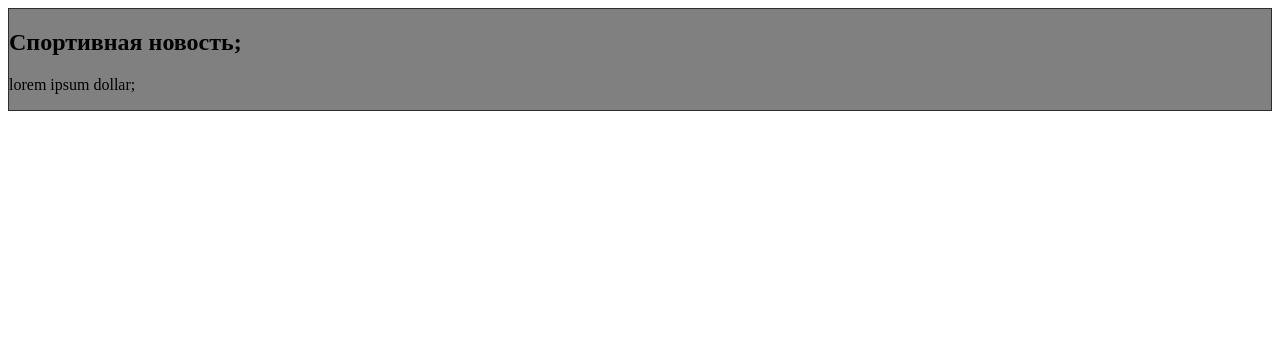
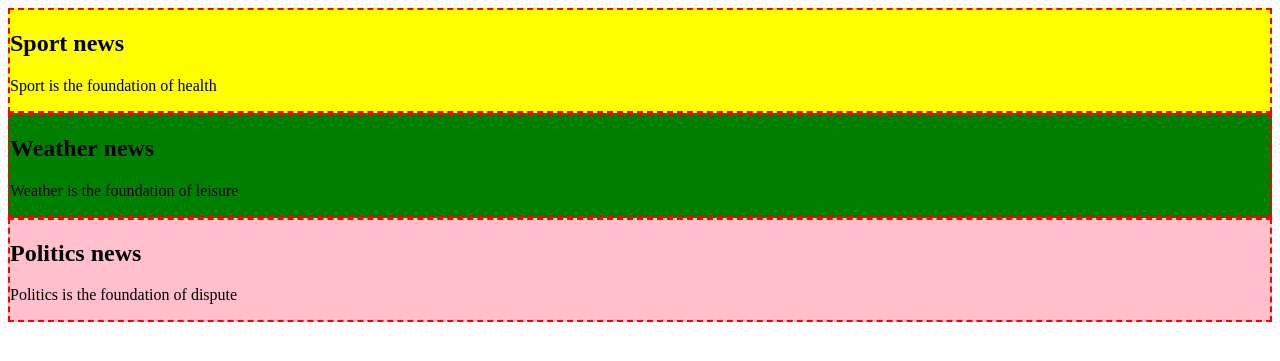
Before and after one commit to git-dmitriy/wordpress-theme-development, a PHP site: page / in a window 1280 px wide. Shown: the top 361 px of the page. Run offline with PHP 8.4, Linux system fonts and the light colour scheme.

Commit message:
Синтаксис наследования класса

```diff
--- a/examples/index.php
+++ b/examples/index.php
@@ -20,13 +20,33 @@ class Article
 
   public function publishArticle()
   {
-    echo "<div style='border: {$this->border}; background: {$this->bg}; font-size: {this->articleBodyFontSize}px;'>
-            <h2>{$this->title};</h2>
-            <p>{$this->articleBody};</p>
+    echo "<div style='border: {$this->border}; background: {$this->bg}; font-size: {$this->articleBodyFontSize}px;'>
+            <h2>{$this->title}</h2>
+            <p>{$this->articleBody}</p>
                       </div>";
   }
 }
 
-$newsItem = new Article('Спортивная новость', 20, 'lorem ipsum dollar', 14, '1px solid #2e2e2e', 'grey');
+class SportArticle extends Article
+{
+  public $image;
+}
 
-$newsItem->publishArticle();
+class WeatherArticle extends Article
+{
+  public $temperature;
+}
+
+class PoliticsArticle extends Article
+{
+  public $link;
+}
+
+$sportNews = new SportArticle('Sport news', 20, 'Sport is the foundation of health', 16, '2px dashed red', 'yellow');
+$sportNews->publishArticle();
+
+$weatherNews = new WeatherArticle('Weather news', 20, 'Weather is the foundation of leisure', 16, '2px dashed red', 'green');
+$weatherNews->publishArticle();
+
+$politicsNews = new PoliticsArticle('Politics news', 20, 'Politics is the foundation of dispute', 16, '2px dashed red', 'pink');
+$politicsNews->publishArticle();
```
